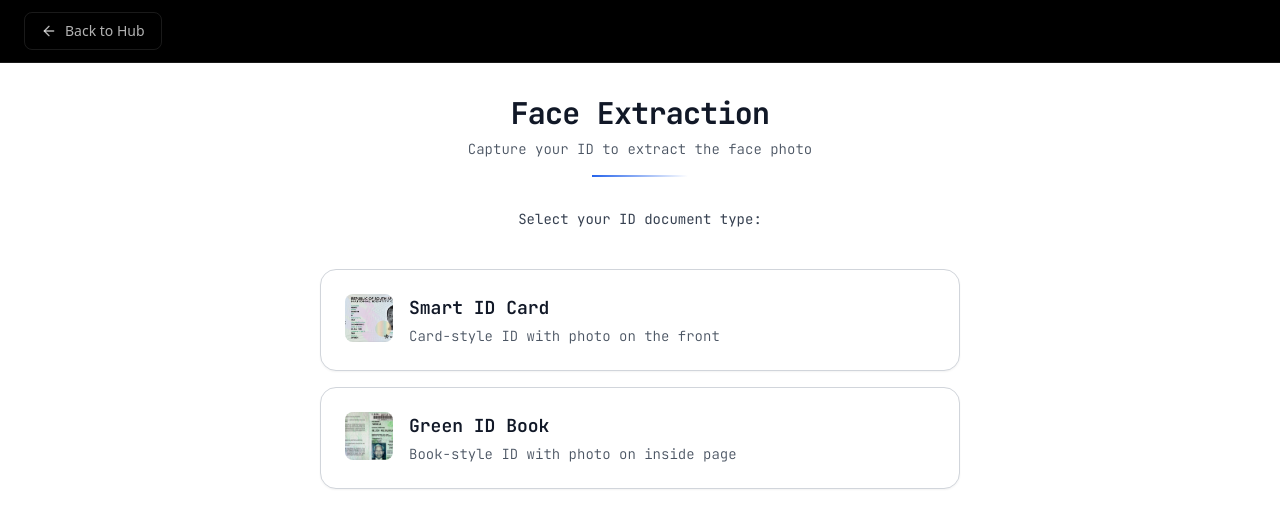
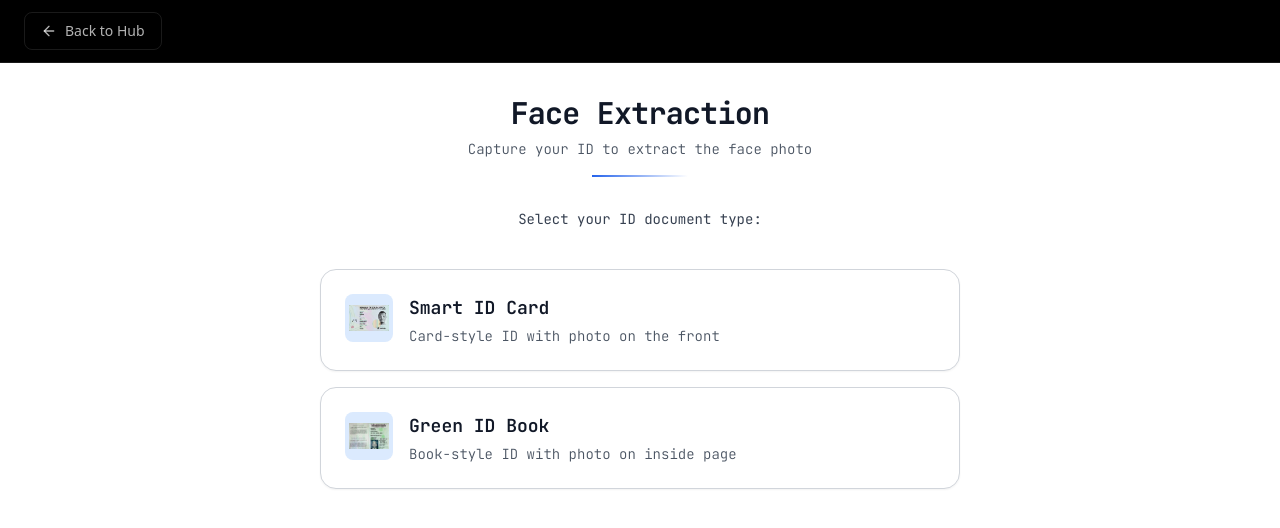
Before and after one commit to ThabeloPeter/nsfas-algorithm-lab, a Next.js app: page /preprod/face-extraction in a window 1280 px wide. Shown: the top 528 px of the page. Built offline with nearby package versions, Linux system fonts and the light colour scheme; no server answers.

Commit message:
Fix ID image scaling to display fully within icon containers

```diff
--- a/src/preprod/components/FaceExtractionTool.jsx
+++ b/src/preprod/components/FaceExtractionTool.jsx
@@ -561,7 +561,7 @@ export default function FaceExtractionTool() {
             >
               <div className="flex items-start space-x-4">
                 <div className="w-12 h-12 bg-blue-100 dark:bg-white/10 rounded-lg flex items-center justify-center flex-shrink-0 group-hover:bg-blue-200 dark:group-hover:bg-white/20 transition-colors overflow-hidden">
-                  <img src="/images/smart-id.jpg" alt="Smart ID" className="w-full h-full object-cover" />
+                  <img src="/images/smart-id.jpg" alt="Smart ID" className="w-full h-full object-contain p-1" />
                 </div>
                 <div className="flex-1">
                   <h3 className="text-lg font-semibold text-gray-900 dark:text-white mb-1">Smart ID Card</h3>
@@ -576,7 +576,7 @@ export default function FaceExtractionTool() {
             >
               <div className="flex items-start space-x-4">
                 <div className="w-12 h-12 bg-blue-100 dark:bg-white/10 rounded-lg flex items-center justify-center flex-shrink-0 group-hover:bg-blue-200 dark:group-hover:bg-white/20 transition-colors overflow-hidden">
-                  <img src="/images/green-id.jpg" alt="Green ID" className="w-full h-full object-cover" />
+                  <img src="/images/green-id.jpg" alt="Green ID" className="w-full h-full object-contain p-1" />
                 </div>
                 <div className="flex-1">
                   <h3 className="text-lg font-semibold text-gray-900 dark:text-white mb-1">Green ID Book</h3>
```
